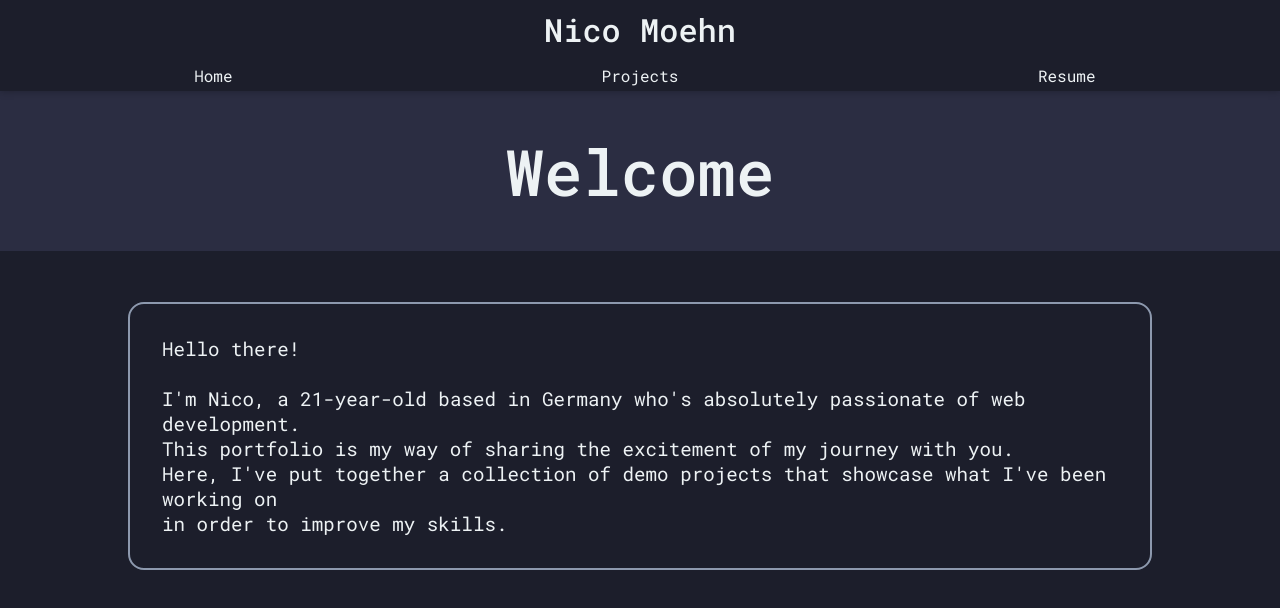
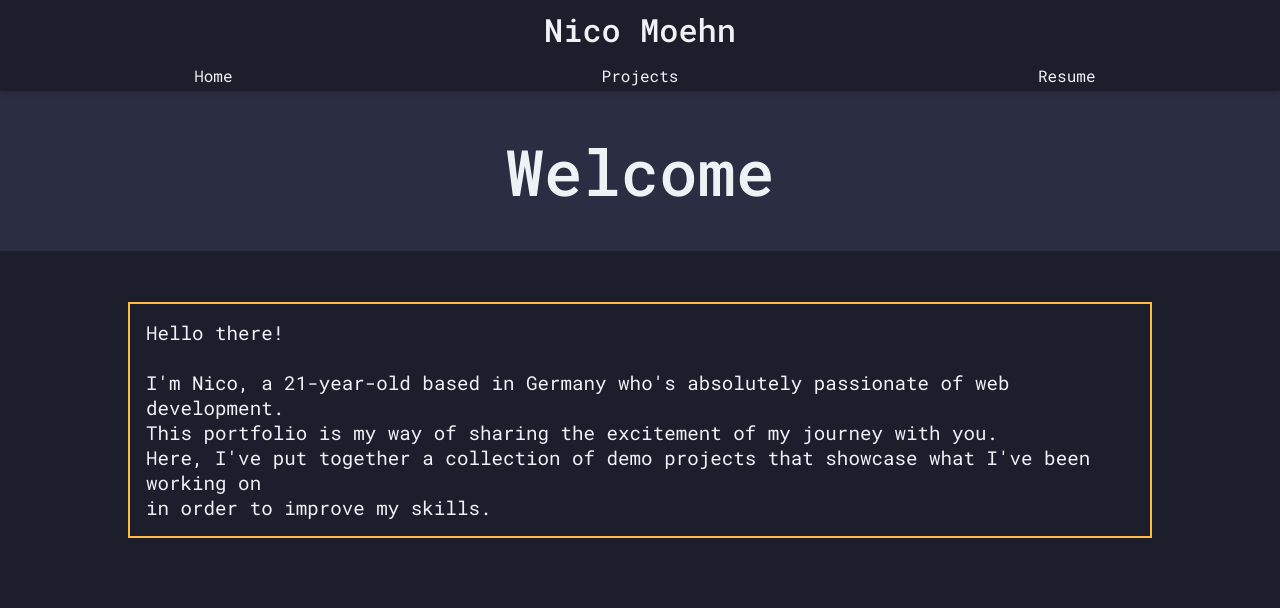
Before and after one commit to nitodeco/nitodeco-portfolio, a React (Create React App) app: page / in a window 1280 px wide. Shown: the top 608 px of the page. Built offline with nearby package versions, Linux system fonts and the light colour scheme.

Commit message:
Adjusted styling

```diff
--- a/src/Home.css
+++ b/src/Home.css
@@ -26,9 +26,12 @@
 
 #intro-container p {
     font-family: 'Roboto Mono', monospace;
-    padding: 32px;
-    border: 2px solid var(--mid);
-    border-radius: 16px;
     font-size: 1.2em;
     text-align: left;
+
+    padding: 16px;
+    max-width: 100%;
+    border: 2px solid var(--yellow);
+    border-radius: 0px;
+    border-style: solid;
 }
--- a/src/index.css
+++ b/src/index.css
@@ -86,7 +86,7 @@ a {
 
 a:hover {
   color: var(--yellow);
-  font-size: 110%;
+  font-size: 105%;
 }
 
 .btn {
@@ -99,7 +99,7 @@ a:hover {
   background-color: var(--bg);
   color: var(--white);
   position: relative;
-  transition: transform 0.3s;
+  transition: transform 0.2s;
 }
 
 .btn:hover {
```
